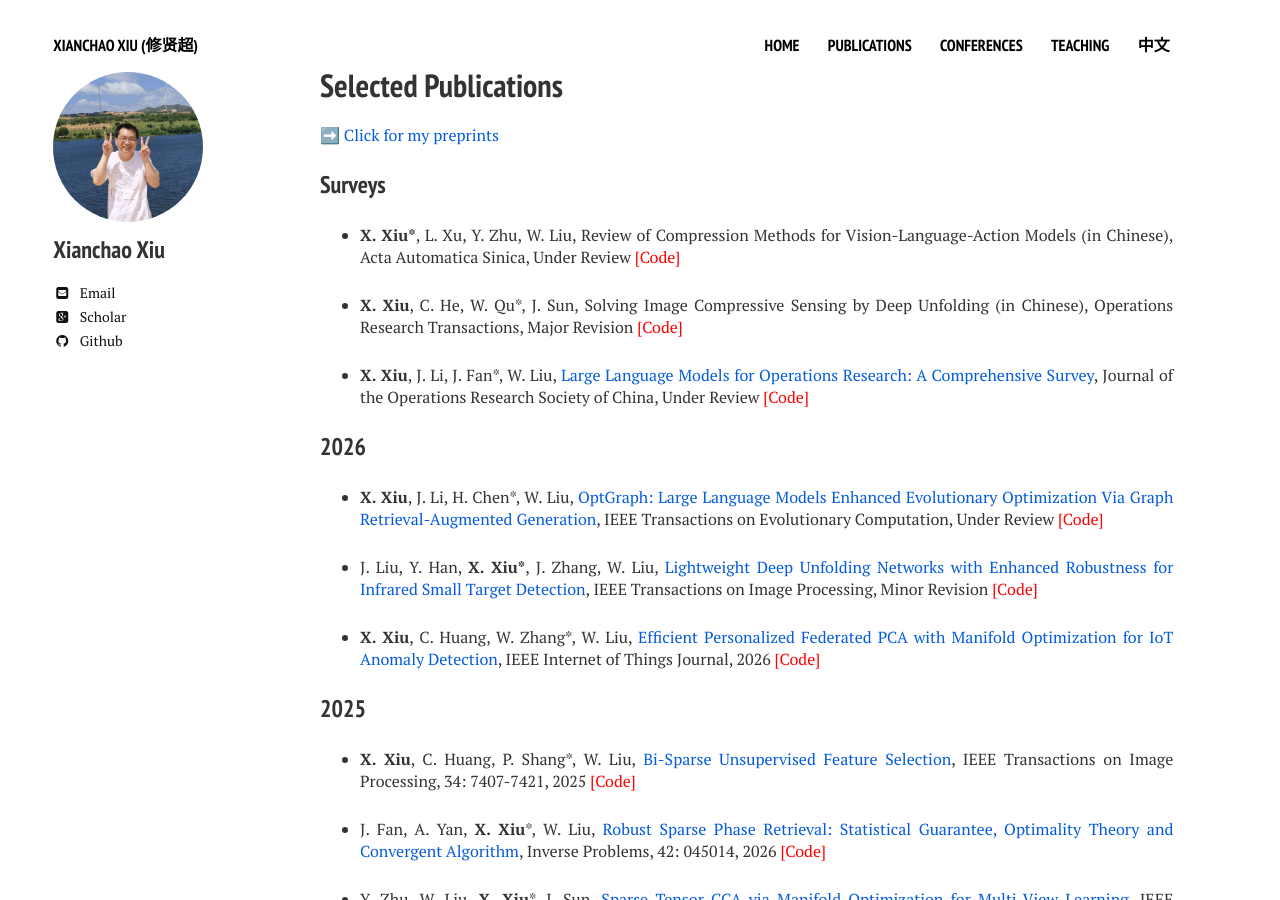
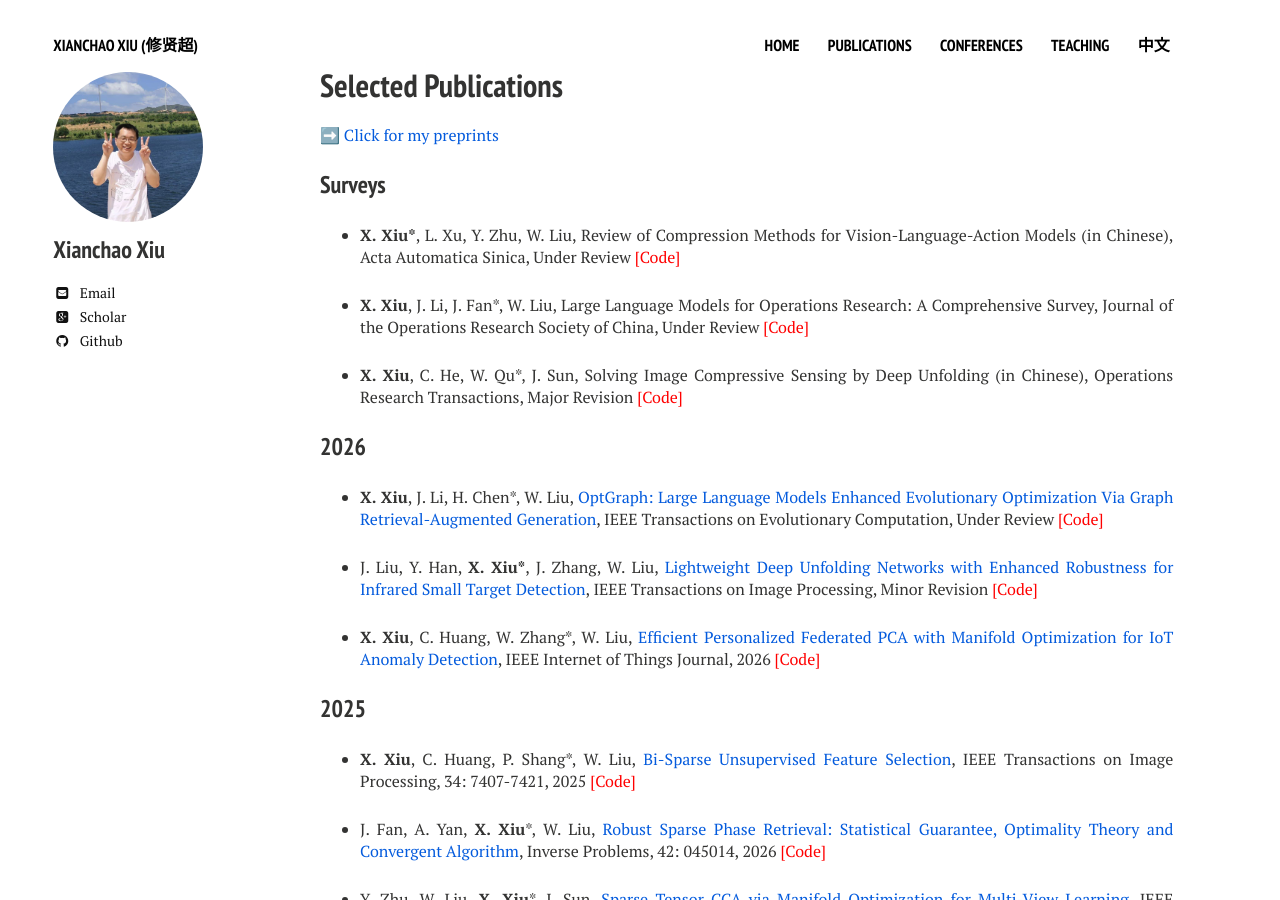
Before and after one commit to xianchaoxiu/xianchaoxiu.github.io, a Jekyll site: the page built from publications/index.md, in a window 1280 px wide and 900 px high. Built offline with Jekyll 4.4.1, drawn with Linux system fonts in a browser that asks for light colours; nearby versions of some CDN libraries.

Commit message:
Update index.md

```diff
--- a/publications/index.md
+++ b/publications/index.md
@@ -14,9 +14,9 @@ share: false
 
 * <b>X. Xiu*</b>, L. Xu, Y. Zhu, W. Liu, Review of Compression Methods for Vision-Language-Action Models (in Chinese), Acta Automatica Sinica, Under Review <a href="https://github.com/xianchaoxiu/COM4VLA" class="textlink" target="_blank" style="color: red;">[Code]</a>
 
+* <b>X. Xiu</b>, J. Li, J. Fan*, W. Liu, Large Language Models for Operations Research: A Comprehensive Survey, Journal of the Operations Research Society of China, Under Review  <a href="https://github.com/xianchaoxiu/LLM4OR" class="textlink" target="_blank" style="color: red;">[Code]</a>
+
 * <b>X. Xiu</b>, C. He, W. Qu*, J. Sun, Solving Image Compressive Sensing by Deep Unfolding (in Chinese), Operations Research Transactions, Major Revision <a href="https://github.com/xianchaoxiu/DL4OPT" class="textlink" target="_blank" style="color: red;">[Code]</a>
-
-* <b>X. Xiu</b>, J. Li, J. Fan*, W. Liu, <a href="https://arxiv.org/abs/2605.20849" class="textlink" target="_blank">Large Language Models for Operations Research: A Comprehensive Survey</a>, Journal of the Operations Research Society of China, Under Review  <a href="https://github.com/xianchaoxiu/LLM4OR" class="textlink" target="_blank" style="color: red;">[Code]</a>
 
 ### 2026
 
```
